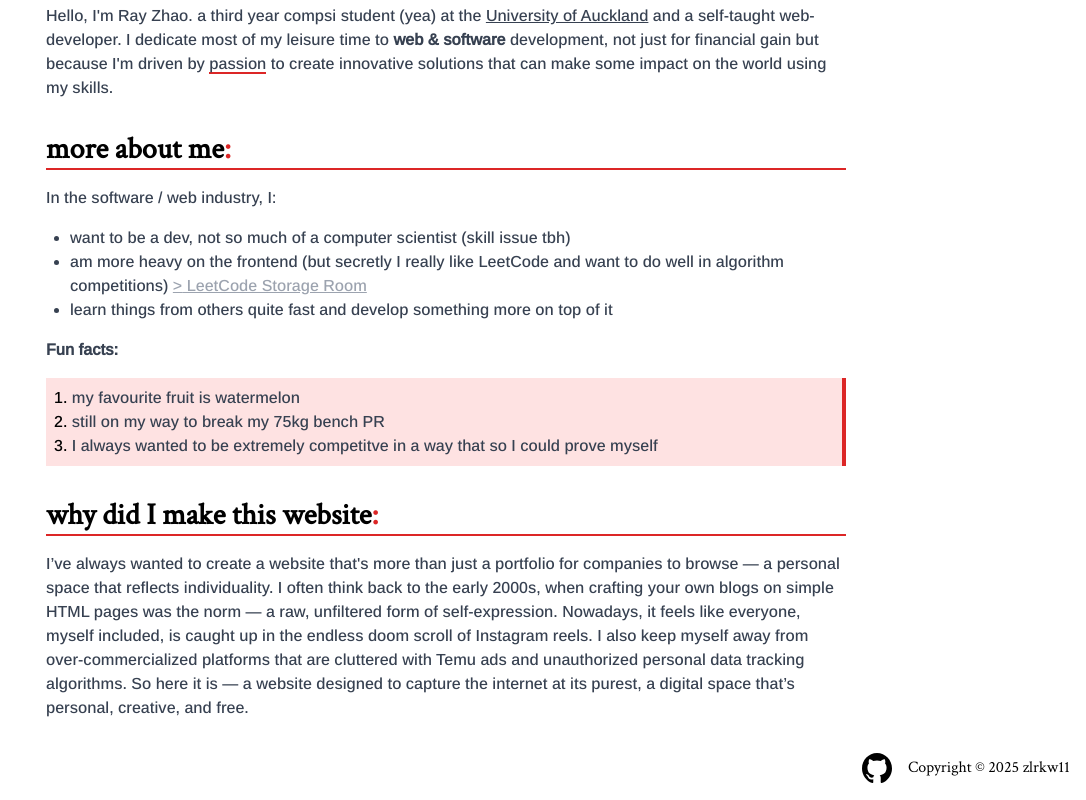
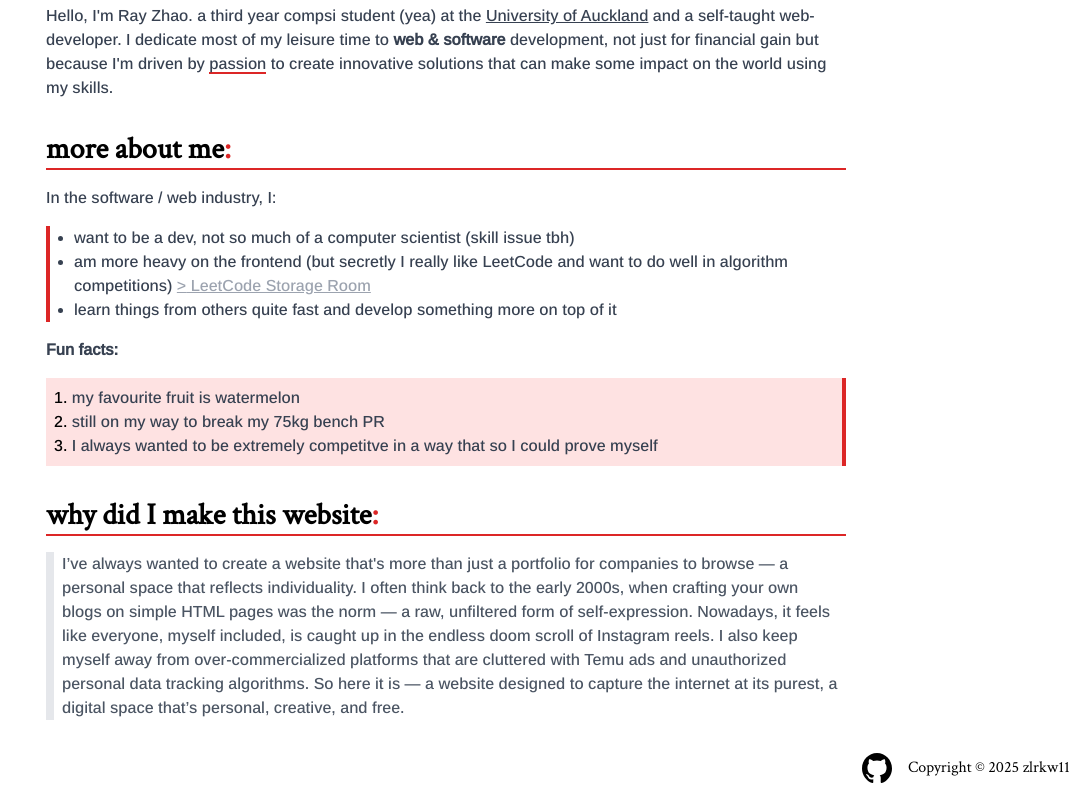
Before and after one commit to zlrkw11/zl-v2, a Next.js app: page /about in a window 1280 px wide. Shown: the part 366-1166 px from the top of the page, without its empty margins (194-1280 px from the left). Built offline with nearby package versions, Linux system fonts and the light colour scheme.

Commit message:
about page: styling improvement

```diff
--- a/app/about/page.tsx
+++ b/app/about/page.tsx
@@ -59,7 +59,7 @@ const About = () => {
           <div className={`flex gap-4 ${ArimoFont.className} text-gray-700`}>
             <div className="flex flex-col gap-4">
               <p>In the software / web industry, I:</p>
-              <ul className=" border-red-600 list-disc pl-6 ">
+              <ul className=" border-red-600 list-disc pl-6 border-l-4 border-red-600">
                 <li>
                   want to be a dev, not so much of a computer scientist (skill
                   issue tbh)
@@ -104,7 +104,9 @@ const About = () => {
             why did I make this website
             <span className="text-3xl text-red-600">:</span>
           </h1>
-          <p className={`${ArimoFont.className} text-gray-700`}>
+          <p
+            className={`${ArimoFont.className} text-gray-600 border-l-8 border-gray-200 px-2`}
+          >
             I’ve always wanted to create a website that's more than just a
             portfolio for companies to browse — a personal space that reflects
             individuality. I often think back to the early 2000s, when crafting
```
